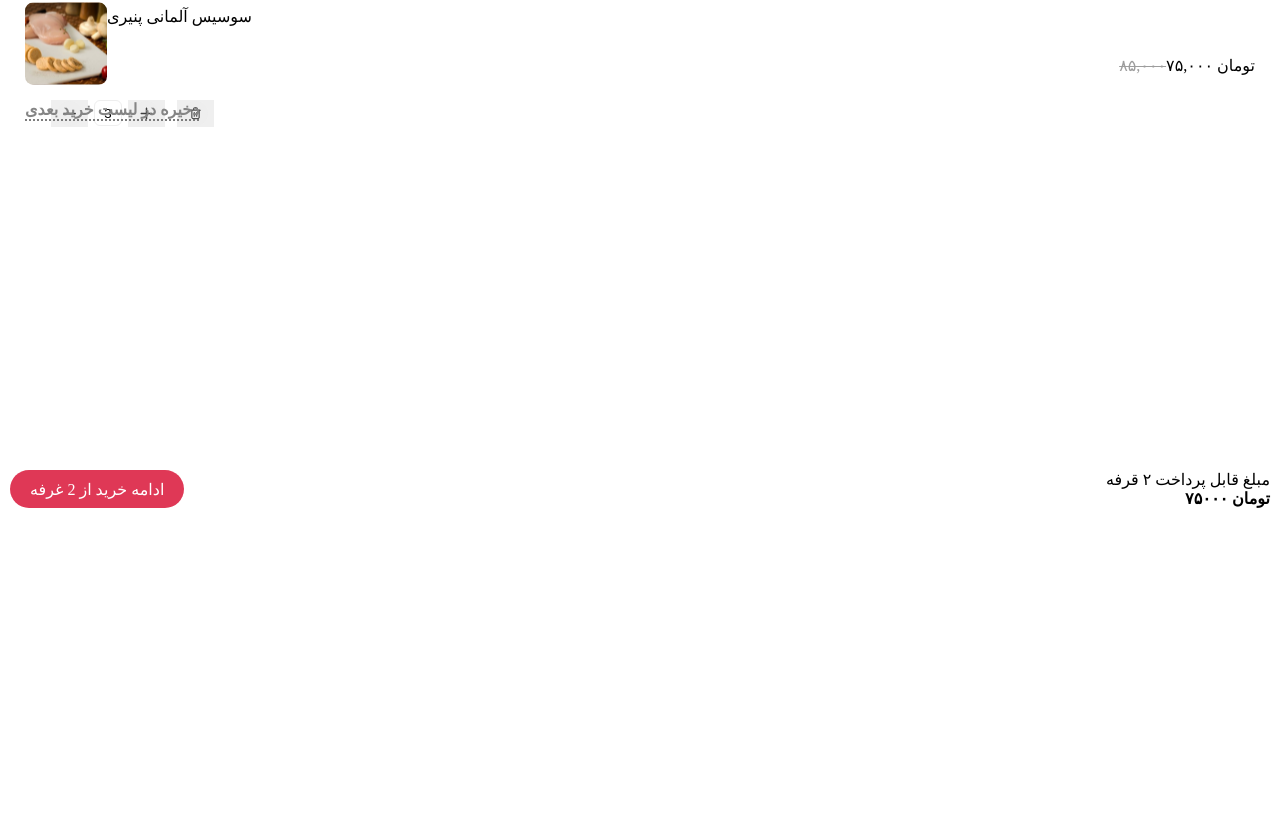
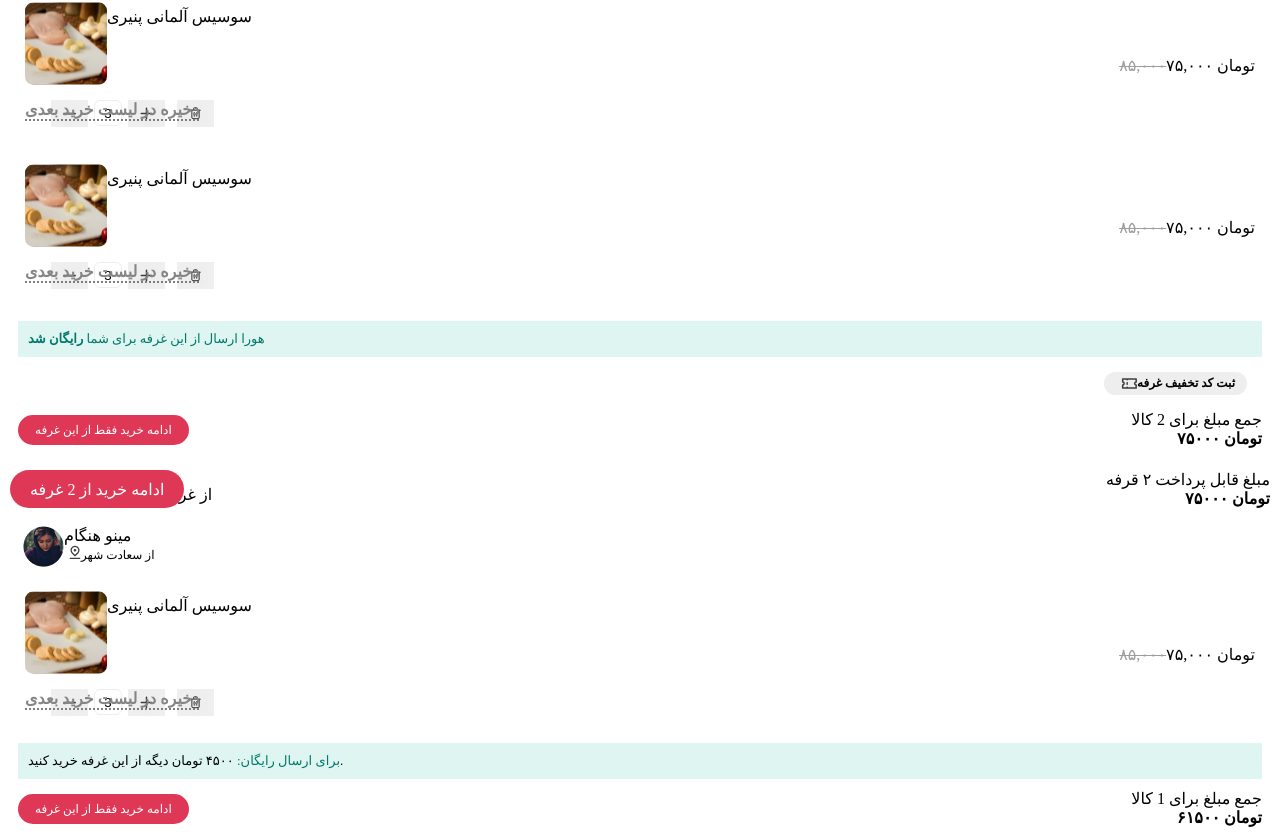
Before and after one commit to mmradmtr/first-basalam-vue, a Vue app: page / in a window 1280 px wide. Shown: the part 280-1115 px from the top of the page. Before the commit the page ends 800 px from the top, so only its background shows below. Built offline with nearby package versions, Linux system fonts and the light colour scheme.

Commit message:
complete all static components

```diff
--- a/src/App.vue
+++ b/src/App.vue
@@ -1,11 +1,17 @@
 <template>
   <div id="app">
-      <Header/>
-      <Navbar/>
-      <Title />
-      <Information />
-      <Content/>
-      <Footer />
+    <Header/>
+    <Navbar/>
+    <Title/>
+    <Information/>
+    <Content/>
+    <Content/>
+    <Continue/>
+    <Title/>
+    <Information/>
+    <Content/>
+    <Total />
+    <Footer/>
   </div>
 </template>
 
@@ -15,6 +21,8 @@ import Navbar from '@/components/Navbar'
 import Content from '@/components/Content'
 import Title from '@/components/Title'
 import Information from '@/components/Information'
+import Continue from '@/components/Continue'
+import Total from '@/components/Total'
 import Footer from '@/components/Footer'
 
 export default {
@@ -25,7 +33,9 @@ export default {
     Content,
     Title,
     Information,
-    Footer
+    Continue,
+    Footer,
+    Total
   }
 }
 </script>
--- a/src/components/Content/Content.scss
+++ b/src/components/Content/Content.scss
@@ -1,6 +1,6 @@
 .content {
-  padding: 0 17px;
-
+  padding: 0 17px 15px 17px;
+  margin-bottom: 2px;
   .first {
     padding: 24px 0;
   }
@@ -48,13 +48,17 @@
   position: relative;
 }
 
-.tools div a {
+.tools {
+  div {
+    a {
       text-decoration: none;
       color: #858585;
       font-weight: bold;
       border-bottom: 2px dotted #7D7D7D;
       position: absolute;
       left: 0px;
+    }
+  }
 }
 
 .btn {
@@ -64,7 +68,8 @@
   cursor: pointer;
 }
 
-.btn img {
+.btn {
+  img {
     border-radius: 100%;
     width: 13px;
     height: 13px;
@@ -73,6 +78,7 @@
     display: flex;
     align-items: center;
     justify-content: center;
+  }
 }
 
 .add {
--- /dev/null
+++ b/src/components/Continue/Continue.scss
@@ -0,0 +1,70 @@
+.body {
+  margin-bottom: 5px;
+  padding-bottom: 10px;
+}
+
+.content--second {
+  margin: 0 10px;
+  padding-top: 15px;
+}
+
+.free--info {
+  font-size: 13px;
+  background-color: #DFF5F1 !important;
+  padding: 10px;
+  color: #00786C;
+}
+
+.free--info span {
+  background-color: #DFF5F1 !important;
+}
+
+.sale--code {
+  display: flex;
+  align-items: center;
+  justify-content: flex-end;
+  margin-left: -10px;
+  cursor: pointer;
+}
+
+.sale--code--span {
+  font-weight: bold;
+  font-size: 12px;
+  display: flex;
+  background-color: #eee !important;
+  padding: 4px 12px;
+  margin: 15px;
+  border-radius: 100px;
+  img {
+    background-color: #eee !important;
+    margin-left: 5px;
+  }
+}
+
+.content--third {
+  display: flex;
+  justify-content: space-between;
+  align-items: flex-end;
+}
+
+.continue--buy {
+  background-color: #DF3856 !important;
+  font-size: 12px;
+  height: 30px;
+  color: white;
+  border-radius: 100px;
+  display: flex;
+  align-items: center;
+  padding: 0px 17px;
+  margin-bottom: 3px;
+  cursor: pointer;
+  span {
+    background-color: #DF3856 !important;
+  }
+}
+
+.content--third--price {
+  display: flex;
+  justify-content: flex-end;
+  font-weight: bold;
+}
--- /dev/null
+++ b/src/components/Continue/index.vue
@@ -0,0 +1,35 @@
+<template>
+  <div class="body">
+    <div class="content--second">
+      <div class="free--info">
+        <span>هورا ارسال از این غرفه برای شما <span style="font-weight: bold">رایگان شد</span></span>
+      </div>
+
+      <div class="sale--code">
+        <span class="sale--code--span"><img src="@/assets/Images/Continue/ticket.svg" alt="">ثبت کد تخفیف غرفه</span>
+      </div>
+
+      <div class="content--third">
+        <div class="continue--buy">
+          <span class="continue--buy--span">ادامه خرید فقط از این غرفه</span>
+        </div>
+        <div class="content--third--tools">
+          <div class="content--third--2product">
+            <span>جمع مبلغ برای 2 کالا</span>
+          </div>
+          <div class="content--third--price">
+            <span class="text-bold">۷۵۰۰۰ تومان</span>
+          </div>
+        </div>
+      </div>
+    </div>
+  </div>
+</template>
+
+<script>
+export default {
+  // name: "Content"
+}
+</script>
+
+<style lang="scss" src="@/components/Continue/Continue.scss" scoped/>
--- /dev/null
+++ b/src/components/Total/Total.scss
@@ -0,0 +1,50 @@
+.content--second {
+  margin: 0 10px;
+  padding-top: 10px;
+}
+
+.free--info {
+  background-color: #DFF5F1 !important;
+  padding: 10px;
+  color: #00786C;
+  font-size: 13px;
+
+  span {
+    background-color: #DFF5F1 !important;
+  }
+}
+
+.sale--code {
+  display: flex;
+  justify-content: flex-end;
+  margin-left: -10px;
+}
+
+.content--third {
+  display: flex;
+  justify-content: space-between;
+  padding-top: 10px;
+  align-items: flex-end;
+}
+
+.continue--buy {
+  background-color: #DF3856 !important;
+  color: white;
+  height: 30px;
+  border-radius: 100px;
+  display: flex;
+  font-size: 12px;
+  margin-bottom: 3px;
+  align-items: center;
+  padding: 0px 17px;
+  cursor: pointer;
+  span {
+    background-color: #DF3856 !important;
+  }
+}
+
+.content--third--price {
+  display: flex;
+  justify-content: flex-end;
+  font-weight: bold;
+}
--- /dev/null
+++ b/src/components/Total/index.vue
@@ -0,0 +1,30 @@
+<template>
+  <div class="body">
+    <div class="content--second">
+      <div class="free--info">
+        <span>برای ارسال رایگان: <span style="color: black"> ۴۵۰۰ </span><span style="color: black">تومان دیگه از این غرفه خرید کنید.</span></span>
+      </div>
+      <div class="content--third">
+        <div class="continue--buy">
+          <span class="continue--buy--span">ادامه خرید فقط از این غرفه</span>
+        </div>
+        <div class="content--third--tools">
+          <div class="content--third--2product">
+            <span>جمع مبلغ برای 1 کالا</span>
+          </div>
+          <div class="content--third--price">
+            <span class="text-bold">۶۱۵۰۰ تومان</span>
+          </div>
+        </div>
+      </div>
+    </div>
+  </div>
+</template>
+
+<script>
+export default {
+  // name: "Content"
+}
+</script>
+
+<style lang="scss" src="@/components/Total/Total.scss" scoped/>
--- a/webpack.config.js
+++ /dev/null
@@ -1,7 +0,0 @@
-module.exports = {
-    resolve: {
-        alias: {
-            "@": require("path").resolve(__dirname, "src")
-        }
-    }
-};
```
Also changed, not shown: config.js (added, +14 -0 lines), src/assets/Images/Continue/ticket.svg (added). Lines whose indentation alone changed are shown as unchanged.
